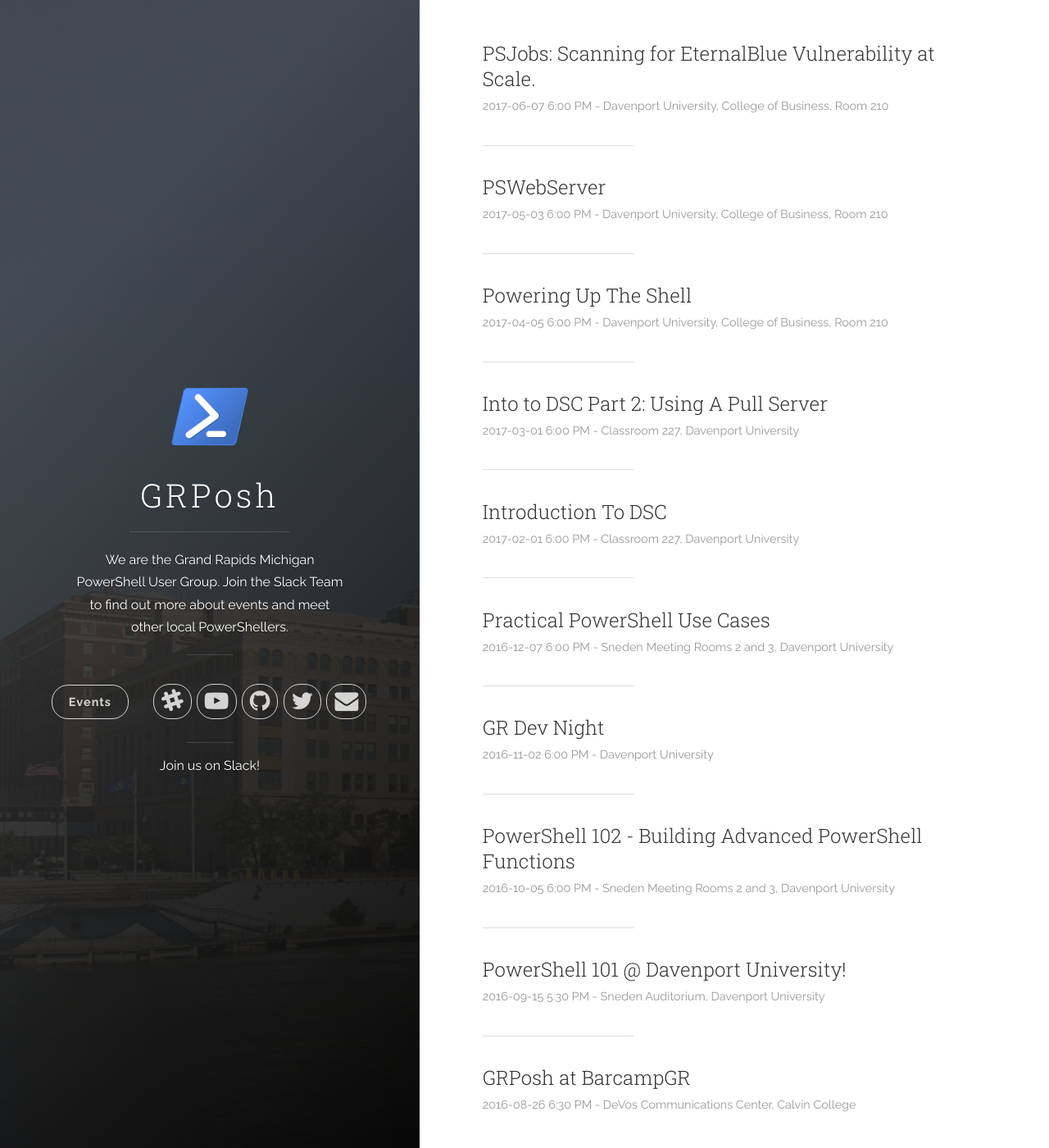
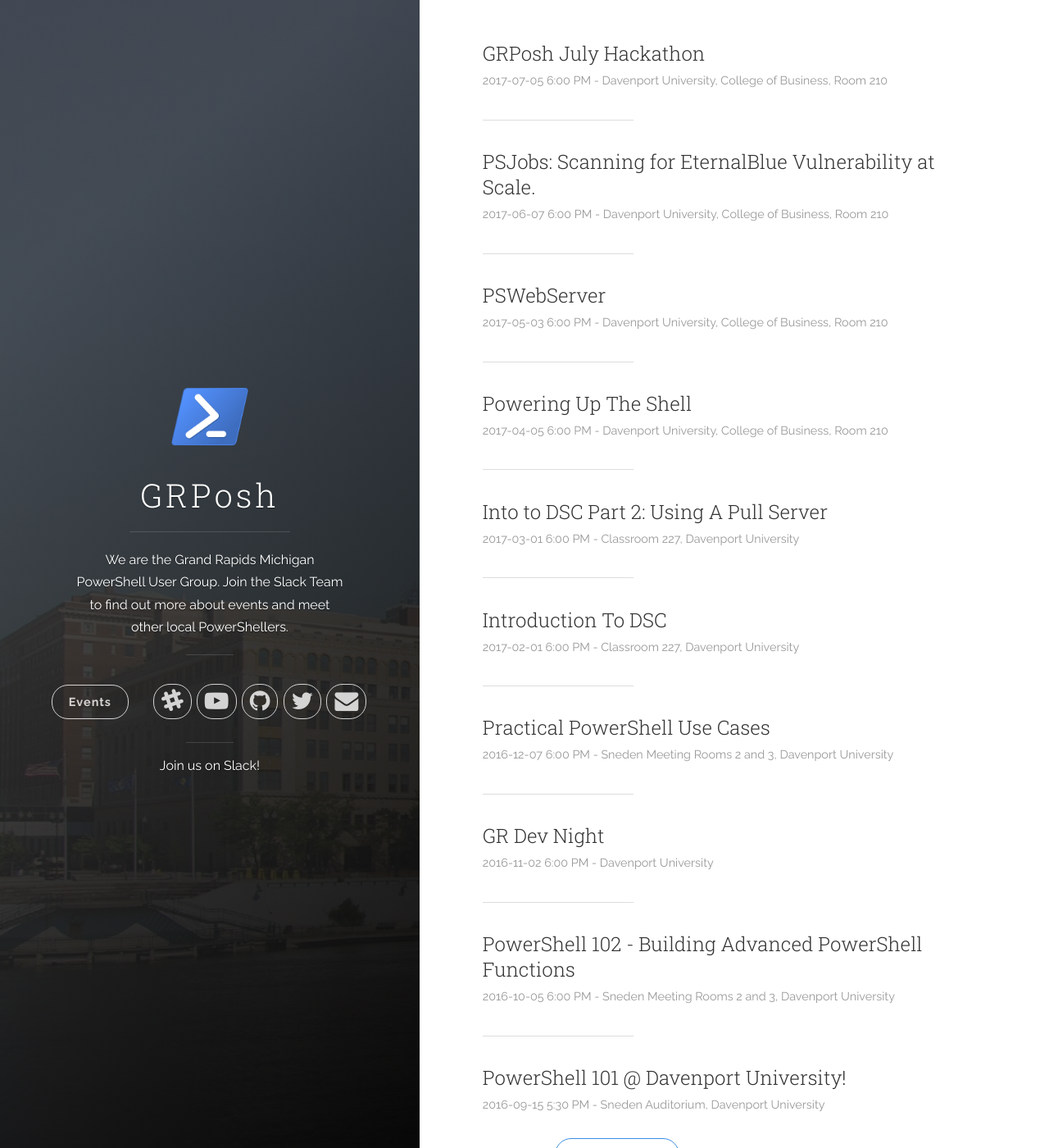
Before and after one commit to GRPosh/GRPosh.github.io, a Jekyll site: the page built from index.html, in a window 1280 px wide and 1400 px high. Shown: the whole window at 82% size. Built offline with Jekyll 4.4.1, drawn with Linux system fonts in a browser that asks for light colours; nearby versions of some CDN libraries; the list of posts is cut into pages by our own code; some of the changed text lies outside the part shown.

Commit message:
Adding July 2017 meeting.

```diff
--- /dev/null
+++ b/_posts/2017-07-05-grposh-july-hackathon.md
@@ -0,0 +1,19 @@
+---
+title:  "GRPosh July Hackathon"
+excerpt: "2017-07-05 6:00 PM - Davenport University, College of Business, Room 210"
+comments: true
+---
+
+* 2017-07-05 5:30 PM to 7:00 PM
+* Davenport University, College of Business, Room 210 (Parking Lot A)
+* 6191 Kraft Avenue S.E., Grand Rapids, MI 49512
+
+---
+
+This month we thought we'd do things a little bit different, rather then one person presenting on a specific topic, we thought we do something a little more engaging.  We will be having a PowerShell hackathon.  Bring a PowerShell project with you to get feedback or help from other members of the group. Don't have a project yet? Bring a mundane task you would like automated and as a group we can brainstorm some different ways to automate it in PowerShell. We'll spend the whole time tinkering away with PowerShell!
+
+Hope to see everyone there.
+
+Also, if you have anything you would like to present at any upcoming meetings, or something you would like to see presented on, please share your ideas in the #event-topics channel on slack.
+
+If you are unable to make it, we have begun recording each session, you can find them on our [YouTube Channel](https://www.youtube.com/channel/UCb9jg2gj9alnFVCXuRuEVaA).
--- a/css/uno.css
+++ b/css/uno.css
@@ -436,17 +436,17 @@
 
 .btn, .navigation__item a {
 	padding: 12px 20px;
-	border: 1px solid #e25440;
+	border: 1px solid #3b8fe3;
 	border-radius: 20px;
 	font-size: .9em;
 	font-weight: bold;
 	letter-spacing: 1px;
 	text-shadow: none;
-	color: #e25440;
+	color: #3b8fe3;
 	-webkit-font-smoothing: antialiased; }
 	.btn:hover, .navigation__item a:hover {
-		color: #b9301c;
-		border-color: #b9301c; }
+		color: #3b8fe3;
+		border-color: #3b8fe3; }
 
 .btn-secondary {
 	border-color: #5ba4e5;
```
Also changed, not shown: Gemfile.lock.
